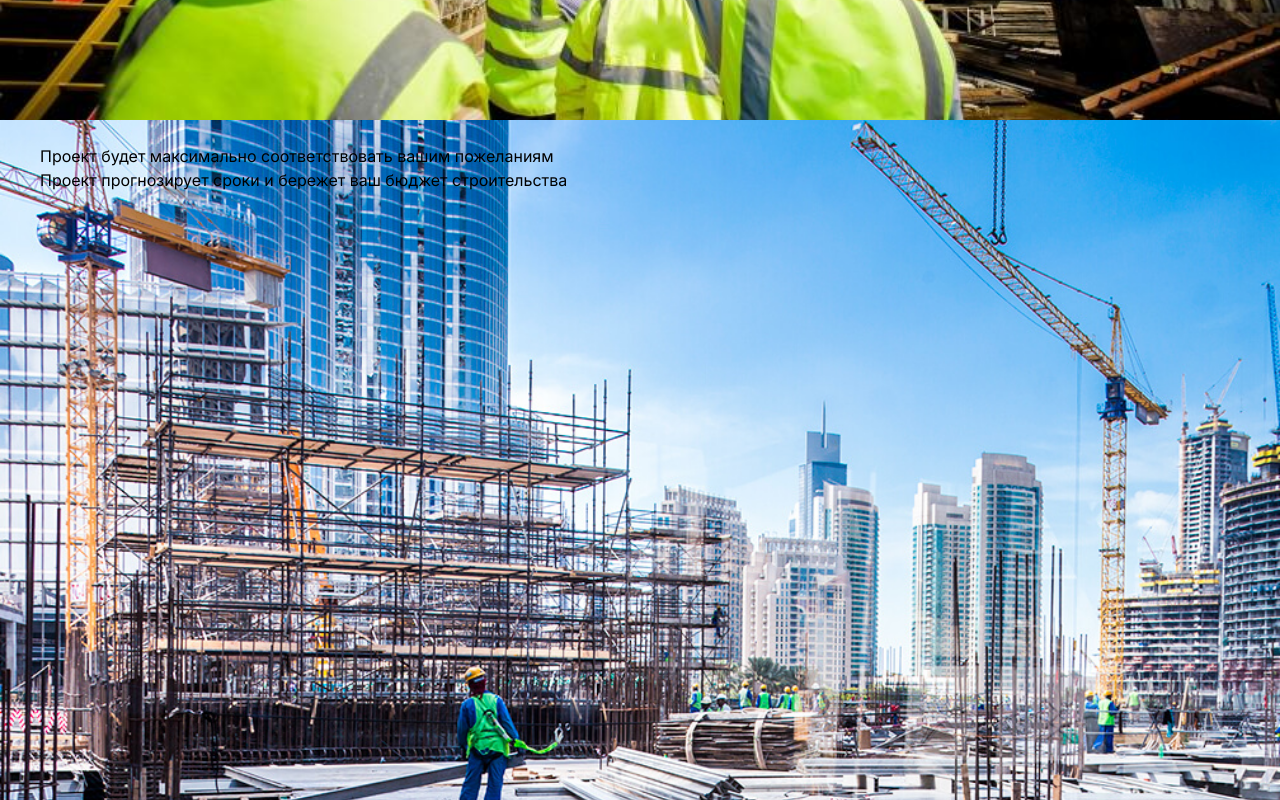
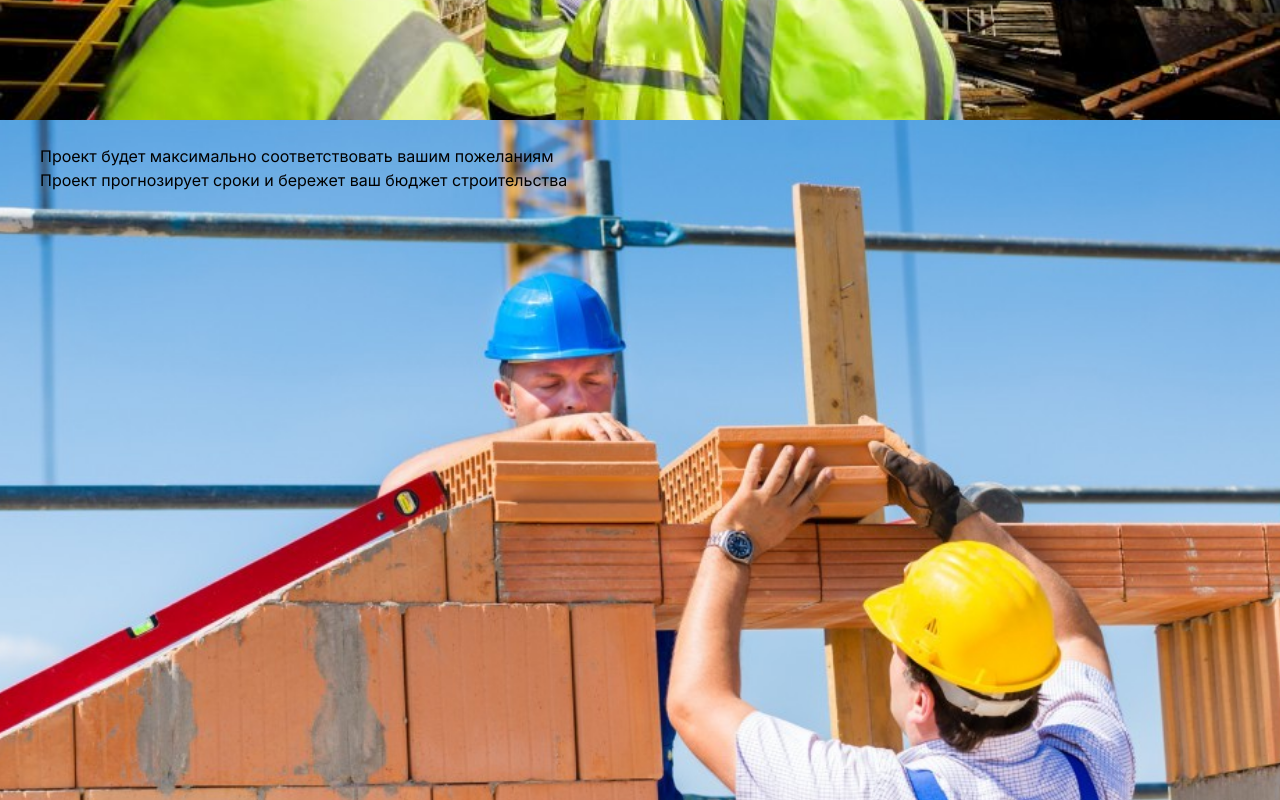
Before and after one commit to International322/VladSite, a Next.js app: page / in a window 1280 px wide. Shown: the part 3080-3880 px from the top of the page. Built offline with nearby package versions, Linux system fonts and the light colour scheme.

Commit message:
first commit

```diff
--- a/src/app/Home/Home.module.scss
+++ b/src/app/Home/Home.module.scss
@@ -33,7 +33,7 @@
 }
 
 .section__5 {
-	@apply section bg-build5;
+  @apply section bg-build3;
 }
 
 .section__6 {
```
Lines whose indentation alone changed are shown as unchanged.
